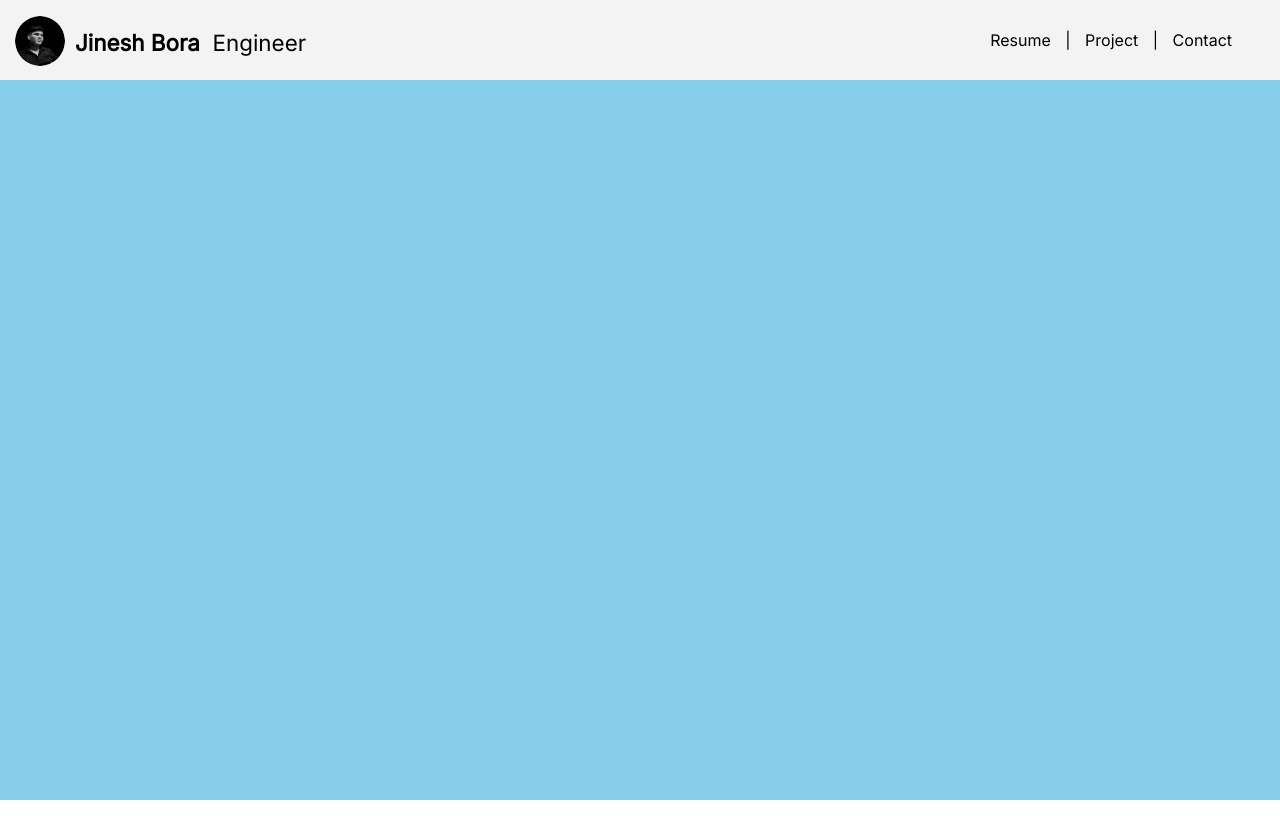
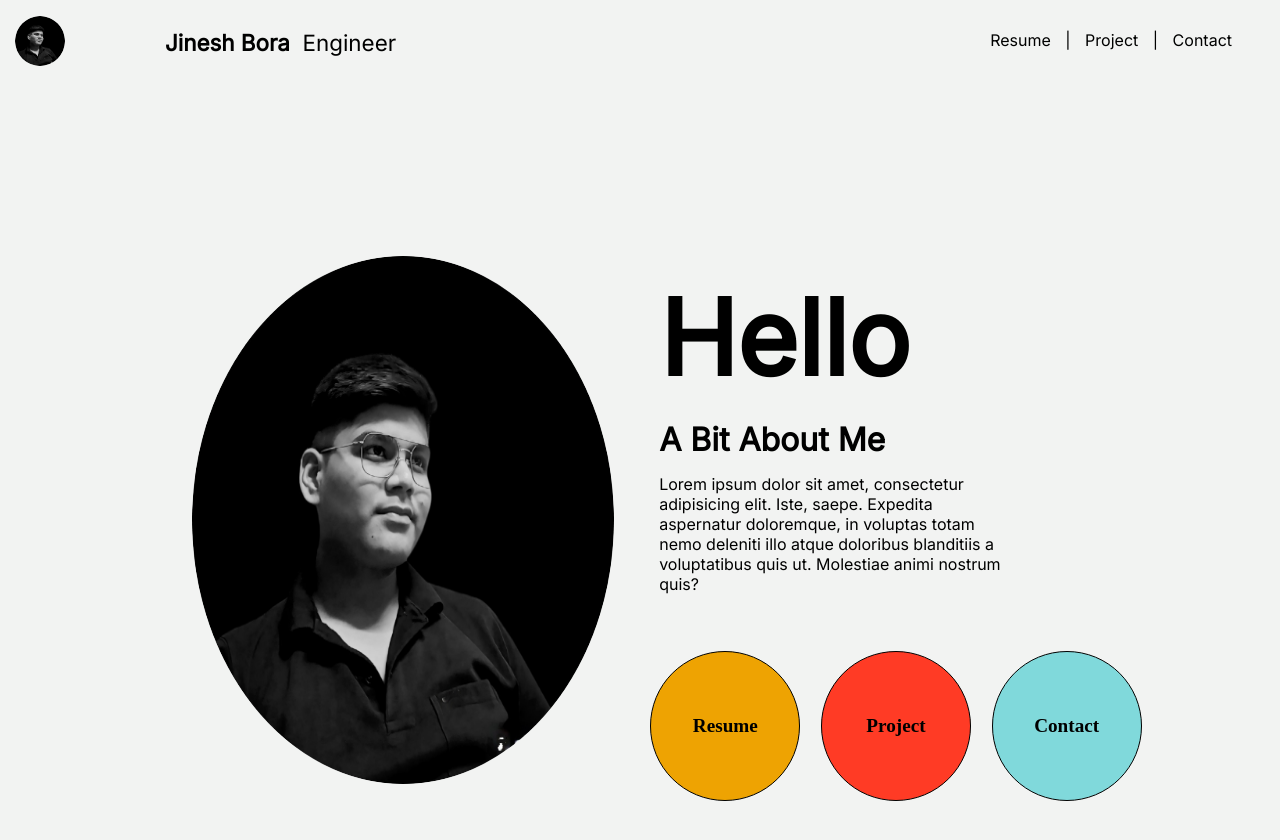
Before and after one commit to jinesh-bora/Personal-website, a plain HTML site: page index.html in a window 1280 px wide. Before the commit the page ends 800 px from the top, so only its background shows below. Drawn offline with Linux system fonts and the light colour scheme.

Commit message:
first commit

```diff
--- a/index.html
+++ b/index.html
@@ -24,6 +24,37 @@
 
         </div><!-- navbar ends here -->
 
+        <div class="main-section">
+
+            <div class="main-inside-conrainer">
+                <div class="inside-part-one">
+                    <img src="./IMG_20240502_230642_587.jpg" alt="my img">
+                </div><!--part one ends here-->
+
+                <div class="inside-part-two">
+                    <div class="part-two-upper">
+                        <h1>Hello</h1>
+
+                        <h3>A Bit About Me</h3>
+
+                        <p>Lorem ipsum dolor sit amet, consectetur adipisicing elit. Iste, saepe. Expedita aspernatur doloremque, in voluptas totam nemo deleniti illo atque doloribus blanditiis a voluptatibus quis ut. Molestiae animi nostrum quis?</p>
+
+                    </div><!--part-two-upper ends here-->
+
+                    <div class="part-two-lower">
+                        <div class="circles" id="resume">Resume</div>
+                        <div class="circles" id ="project">Project</div>
+                        <div class="circles" id="contact">Contact</div>
+                    </div><!--part-two-lower ends here-->
+
+                </div><!--part to lower ends here-->
+
+            </div><!--main inside ends here-->
+
+        </div><!--main section ends here-->
+
      </div><!-- main div ends here -->
+
 </body>
+
 </html>
--- a/styles.css
+++ b/styles.css
@@ -62,6 +62,90 @@ html,body{
 .resume:hover,
 .contact:hover,
 .project:hover{
-    color: rgb(223, 177, 59);
+    color: #f3e5b4;
 
 }
+/* navbar ends here */
+.main-section{
+    height: 110vh;
+    width: 100%;
+    background-color:rgb(242,243,242);
+    display: flex;
+    justify-content: center;
+    align-items: center;
+}
+.main-inside-conrainer{
+    height: 60%;
+    width: 60%;
+    display: flex;
+}
+.inside-part-one{
+    height: 100%;
+    width: 50%;
+    display: flex;
+    justify-content: center;
+    align-items: center;
+}
+img{
+    height: 100%;
+    width: 110%;
+    border-radius: 100%;
+    margin-right: 90px;
+}
+.inside-part-two{
+    height: 100%;
+    width: 50%;
+}
+.part-two-upper{
+    height: 60%;
+    width: 100%;
+    padding: 1.2rem;
+}
+.part-two-upper > h1{
+    font-weight: bold;
+    font-size: 6.5rem;
+    font-family: 'Inter', sans-serif;
+}
+.part-two-upper > h3{
+    font-weight: bold;
+    font-size: 2rem;
+    font-family: 'Inter', sans-serif;
+    margin-top:1.2rem;
+}
+.part-two-upper p {
+    font-size: 1.2;
+    font-family: 'Inter', sans-serif;
+    margin-top: 0.9rem;
+}
+.part-two-lower{
+    height: 40%;
+    width: 40vw;
+    display: flex;
+    justify-content: space-around;
+    align-items: center;
+    margin-top: 3rem;
+}
+.circles{
+    height: 150px;
+    width: 150px;
+    border-radius: 100%;
+    display: flex;
+    align-items: center;
+    justify-content: center;
+    font-weight: bold;
+    font-size: 1.2rem;
+    border: 1px solid black;
+    transition: background-color 0.3s ease;
+}
+#resume:hover,#project:hover,#contact:hover{
+    background-color: rgb(242,243,242);
+}
+#resume{
+    background-color: #eea302;
+}
+#project{
+    background-color: #ff3b25;
+}
+#contact{
+    background-color: #80d9db;
+}
```
